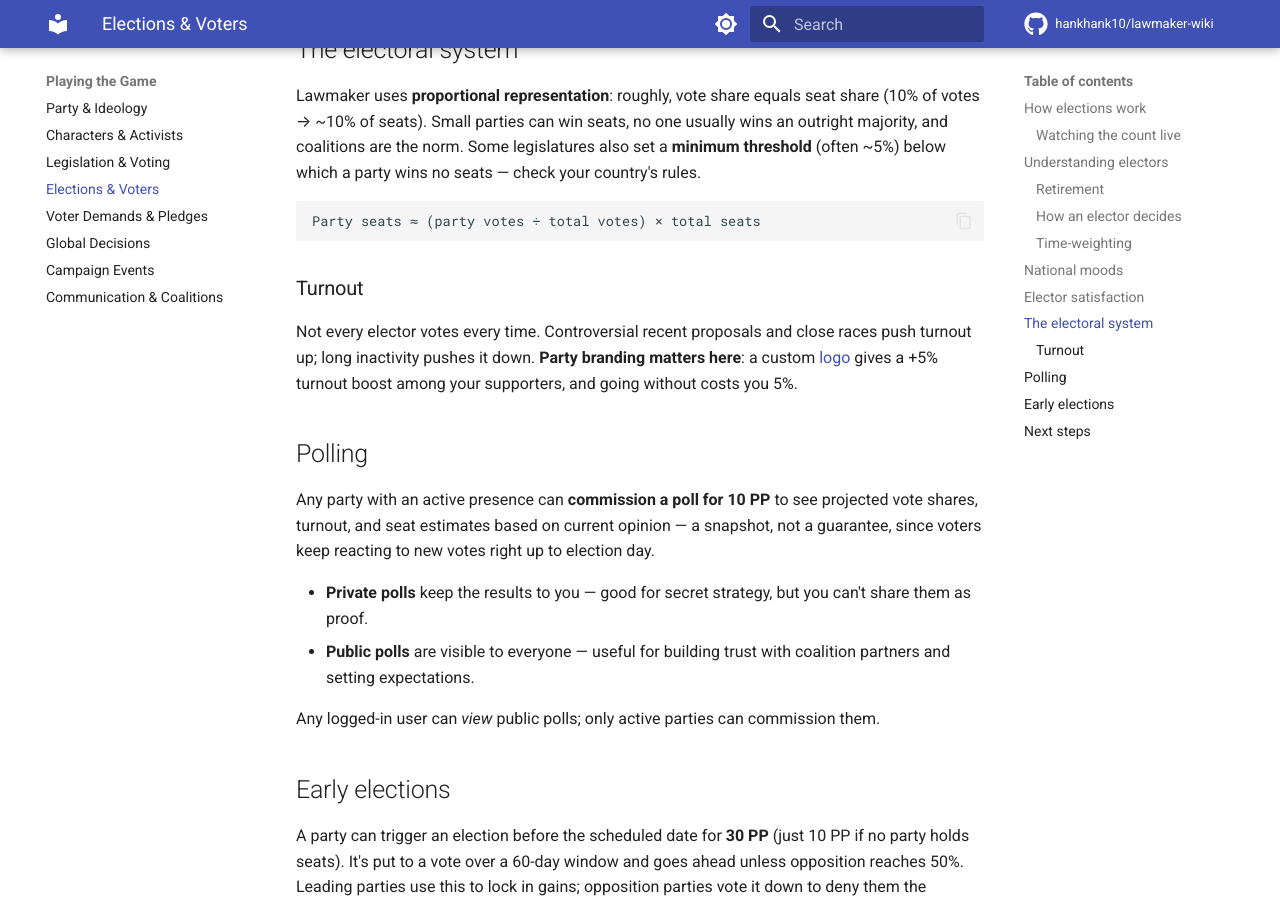
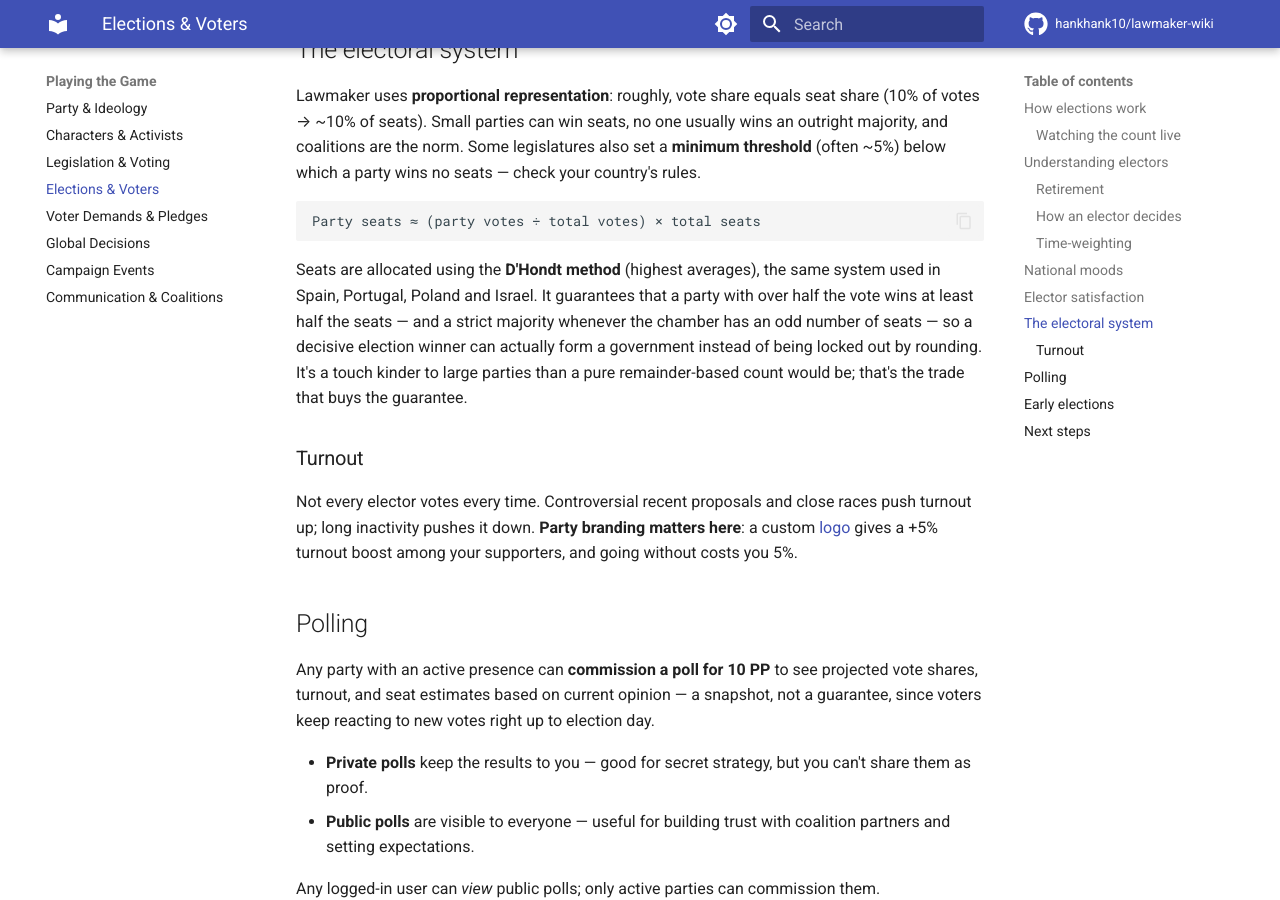
Before and after one commit to hankhank10/lawmaker-wiki, an MkDocs documentation site: the page built from docs/gameplay/elections.md, in a window 1280 px wide and 900 px high, scrolled down 3907 px. Built offline with MkDocs 1.6.1 and Material for MkDocs 9.7.7, drawn with Linux system fonts in a browser that asks for light colours; comment, search, counter and statistics services are not loaded.

Commit message:
📝 Sync from private repo
Auto-synced from hankhank10/lawmaker/game-manual

````diff
--- a/docs/gameplay/elections.md
+++ b/docs/gameplay/elections.md
@@ -90,6 +90,8 @@ Lawmaker uses **proportional representation**: roughly, vote share equals seat s
 Party seats ≈ (party votes ÷ total votes) × total seats
 ```
 
+Seats are allocated using the **D'Hondt method** (highest averages), the same system used in Spain, Portugal, Poland and Israel. It guarantees that a party with over half the vote wins at least half the seats — and a strict majority whenever the chamber has an odd number of seats — so a decisive election winner can actually form a government instead of being locked out by rounding. It's a touch kinder to large parties than a pure remainder-based count would be; that's the trade that buys the guarantee.
+
 ### Turnout
 
 Not every elector votes every time. Controversial recent proposals and close races push turnout up; long inactivity pushes it down. **Party branding matters here**: a custom [logo](parties.md#party-branding) gives a +5% turnout boost among your supporters, and going without costs you 5%.
````
